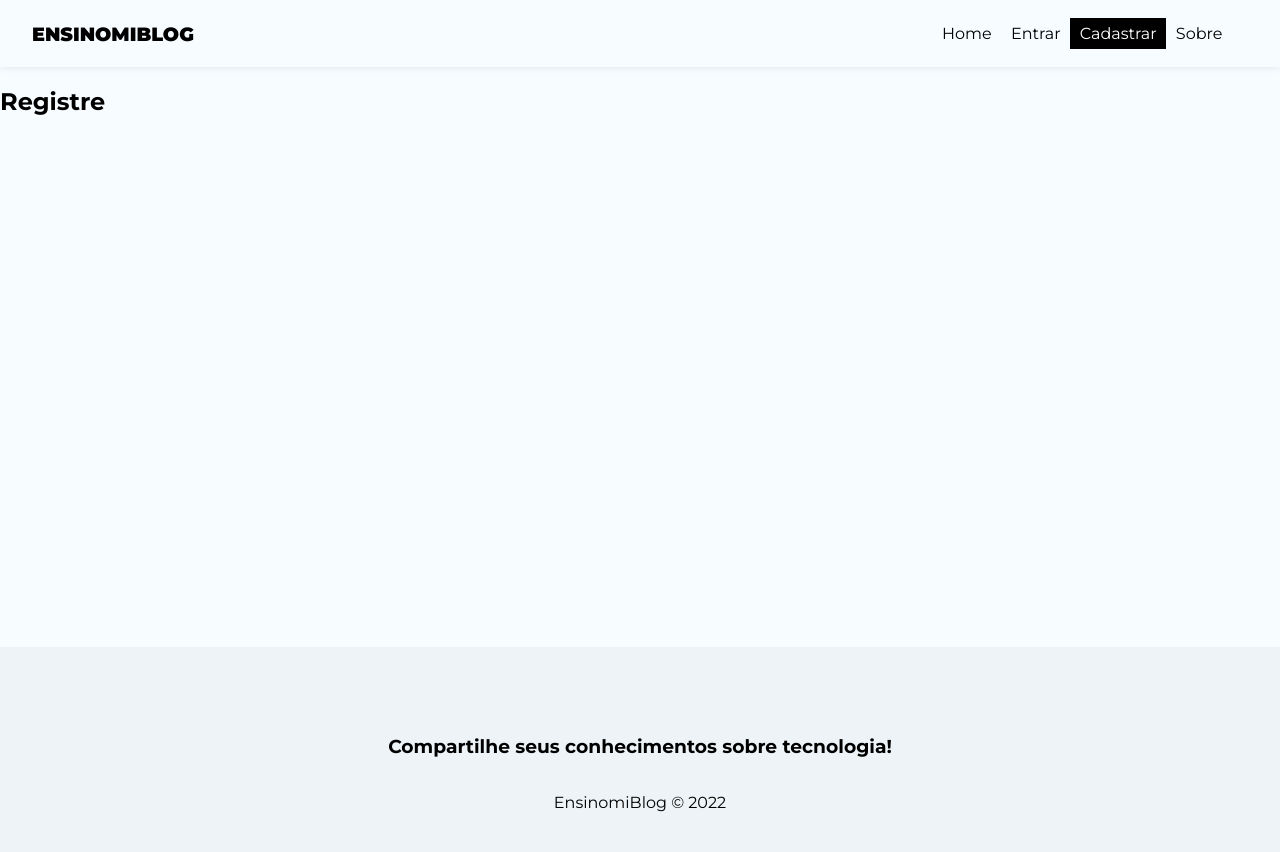
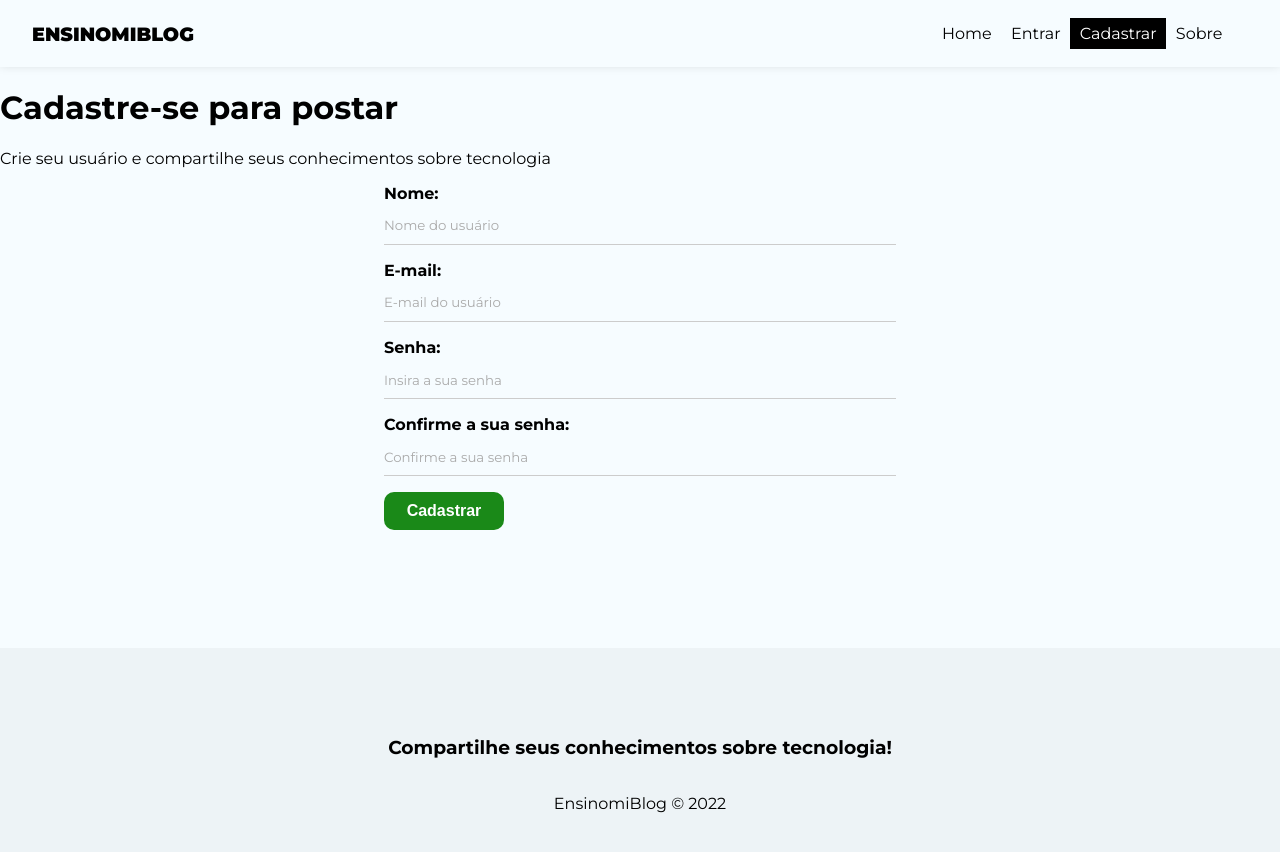
Before and after one commit to rafhaelgomes-dev/Ensinomi-Blog, a React (Create React App) app: page /register in a window 1280 px wide. Shown: the top 852 px of the page. Built offline with nearby package versions, Linux system fonts and the light colour scheme.

Commit message:
Criando formulario de cadastro

```diff
--- a/src/pages/Register/Register.js
+++ b/src/pages/Register/Register.js
@@ -1,9 +1,31 @@
 import styles from "./Register.module.css";
+
+import { useState, useEffect } from "react";
 
 const Register = () => {
   return (
     <div>
-      <h2>Registre</h2>
+     <h1>Cadastre-se para postar</h1>
+     <p>Crie seu usuário e compartilhe seus conhecimentos sobre tecnologia</p>
+     <form>
+       <label>
+         <span>Nome:</span>
+         <input type="text" name="displayName" required placeholder="Nome do usuário" />
+       </label>
+       <label>
+         <span>E-mail:</span>
+         <input type="email" name="email" required placeholder="E-mail do usuário" />
+       </label>
+       <label>
+         <span>Senha:</span>
+         <input type="password" name="password" required placeholder="Insira a sua senha" />
+       </label>
+       <label>
+         <span>Confirme a sua senha:</span>
+         <input type="password" name="confirmPassword" required placeholder="Confirme a sua senha" />
+       </label>
+       <button className="btn">Cadastrar</button>
+     </form>
     </div>
   )
 }
--- a/src/pages/Register/Register.module.css
+++ b/src/pages/Register/Register.module.css
@@ -0,0 +1,7 @@
+.register {
+  text-align: center;
+}
+
+.register p {
+  color: #aaa;
+}
```
